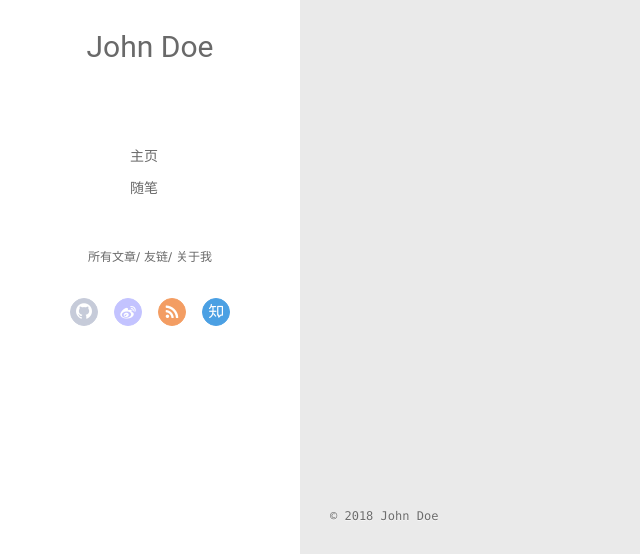
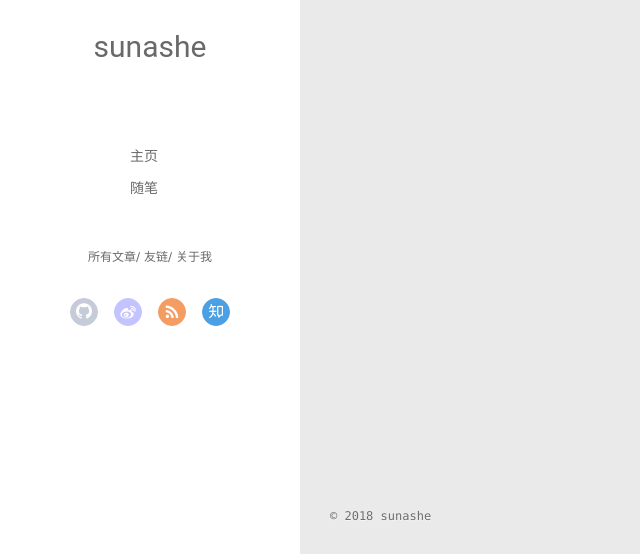
Before and after one commit to sunashe/sunashe.github.io, a plain HTML site: page archives/2018/07/index.html in a window 1280 px wide. Shown: the part 243-797 px from the top of the page, 0-640 px from the left. Drawn offline with Linux system fonts and the light colour scheme; no server answers.

Commit message:
站点更新:2018-07-21 17:55:13

```diff
--- a/archives/2018/07/index.html
+++ b/archives/2018/07/index.html
@@ -6,17 +6,17 @@
   <meta name="renderer" content="webkit">
   <meta http-equiv="X-UA-Compatible" content="IE=edge" >
   <link rel="dns-prefetch" href="http://yoursite.com">
-  <title>Archives: 2018/7 | sun_ashe的博客</title>
+  <title>Archives: 2018/7 | sunashe的博客</title>
   <meta name="viewport" content="width=device-width, initial-scale=1, maximum-scale=1">
   <meta property="og:type" content="website">
-<meta property="og:title" content="sun_ashe的博客">
+<meta property="og:title" content="sunashe的博客">
 <meta property="og:url" content="http://yoursite.com/archives/2018/07/index.html">
-<meta property="og:site_name" content="sun_ashe的博客">
+<meta property="og:site_name" content="sunashe的博客">
 <meta property="og:locale" content="default">
 <meta name="twitter:card" content="summary">
-<meta name="twitter:title" content="sun_ashe的博客">
+<meta name="twitter:title" content="sunashe的博客">
 
-    <link rel="alternative" href="/atom.xml" title="sun_ashe的博客" type="application/atom+xml">
+    <link rel="alternative" href="/atom.xml" title="sunashe的博客" type="application/atom+xml">
 
 
     <link rel="icon" href="/favicon.png">
@@ -46,7 +46,7 @@
 			<img src="" class="js-avatar">
 		</a>
 		<hgroup>
-		  <h1 class="header-author"><a href="/">John Doe</a></h1>
+		  <h1 class="header-author"><a href="/">sunashe</a></h1>
 		</hgroup>
 
 
@@ -104,7 +104,7 @@
 				<img src="" class="js-avatar">
 			</div>
 			<hgroup>
-			  <h1 class="header-author js-header-author">John Doe</h1>
+			  <h1 class="header-author js-header-author">sunashe</h1>
 			</hgroup>
 
 
@@ -202,7 +202,7 @@
   <div class="outer">
     <div id="footer-info">
     	<div class="footer-left">
-    		&copy; 2018 John Doe
+    		&copy; 2018 sunashe
     	</div>
       	<div class="footer-right">
       		<a href="http://hexo.io/" target="_blank">Hexo</a>  Theme <a href="https://github.com/litten/hexo-theme-yilia" target="_blank">Yilia</a> by Litten
```
Also changed, not shown: 2018/07/21/hello-world/index.html (+6 -6 lines), archives/2018/index.html (+8 -8 lines), archives/index.html (+8 -8 lines), index.html (+8 -8 lines).
